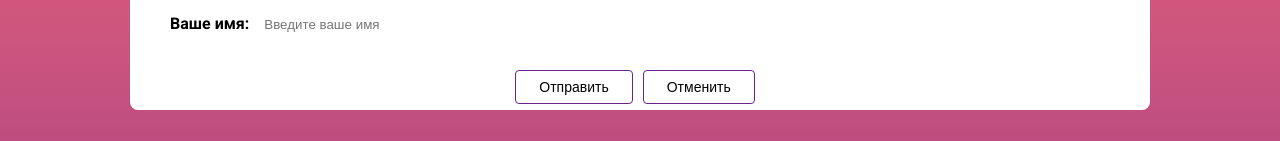
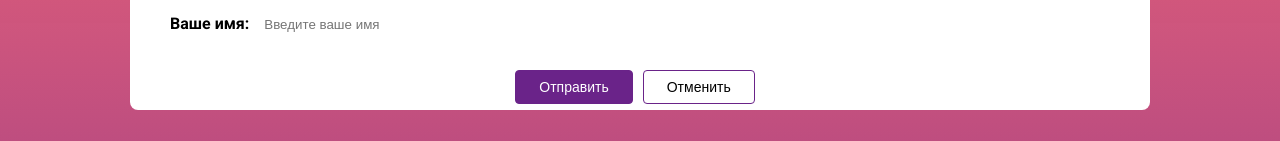
Before and after one commit to NickolayBauer/vueCinemaForm, a Vue app in the folder cinema-form/: page / in a window 1280 px wide. Shown: the part 1265-1406 px from the top of the page. Built offline with nearby package versions, Linux system fonts and the light colour scheme.

Commit message:
change style action buttons and add model_date

```diff
--- a/cinema-form/src/components/main-form/index.vue
+++ b/cinema-form/src/components/main-form/index.vue
@@ -13,7 +13,7 @@
       </div>
       <div class="main-form__info-block">
         <span class="info-block__static-text">Выберите дату:</span>
-        <Datepicker :language="ru" v-on:selected="clearBackground"></Datepicker>
+        <Datepicker :language="ru" v-on:selected="clearBackground" v-model="model_date"></Datepicker>
       </div>
       <div class="main-form__info-block">
         <span class="info-block__static-text">Количество билетов:</span>
@@ -28,8 +28,8 @@
         <input v-model="model_name" class="info-block__input-customer" placeholder="Введите ваше имя"/>
       </div>
       <div class="main-form__actions">
-        <button class="actions__button">Отправить</button>
-        <button class="actions__button">Отменить</button>
+        <button class="actions__button btn--submit">Отправить</button>
+        <button class="actions__button btn--cancel">Отменить</button>
       </div>
     </div>
   </div>
@@ -43,6 +43,7 @@ export default {
     return {
       model_count: 1,
       model_name: "",
+      model_date: '',
       ru: ru
     };
   },
@@ -91,16 +92,20 @@ export default {
         padding: 8px 23px;
         border: 1px solid #6A2389;
         border-radius: 4px;
-        background-color: #fff;
+
         margin-right: 10px;
         font-size: 14px;
         font-weight: 500;
-        transition: 0.25s ease-in;
-        &:hover {
-          cursor: pointer;
-          background-color:#6A2389;
-          color: #fff;
-        }
+      }
+      .btn--submit {
+        background-color: #6A2389;
+        color: #fff;
+      }
+      .btn--cancel {
+        background-color: #fff;
+      }
+      .btn--submit:hover, .btn--cancel:hover {
+        cursor: pointer;
       }
     }
   }
```
